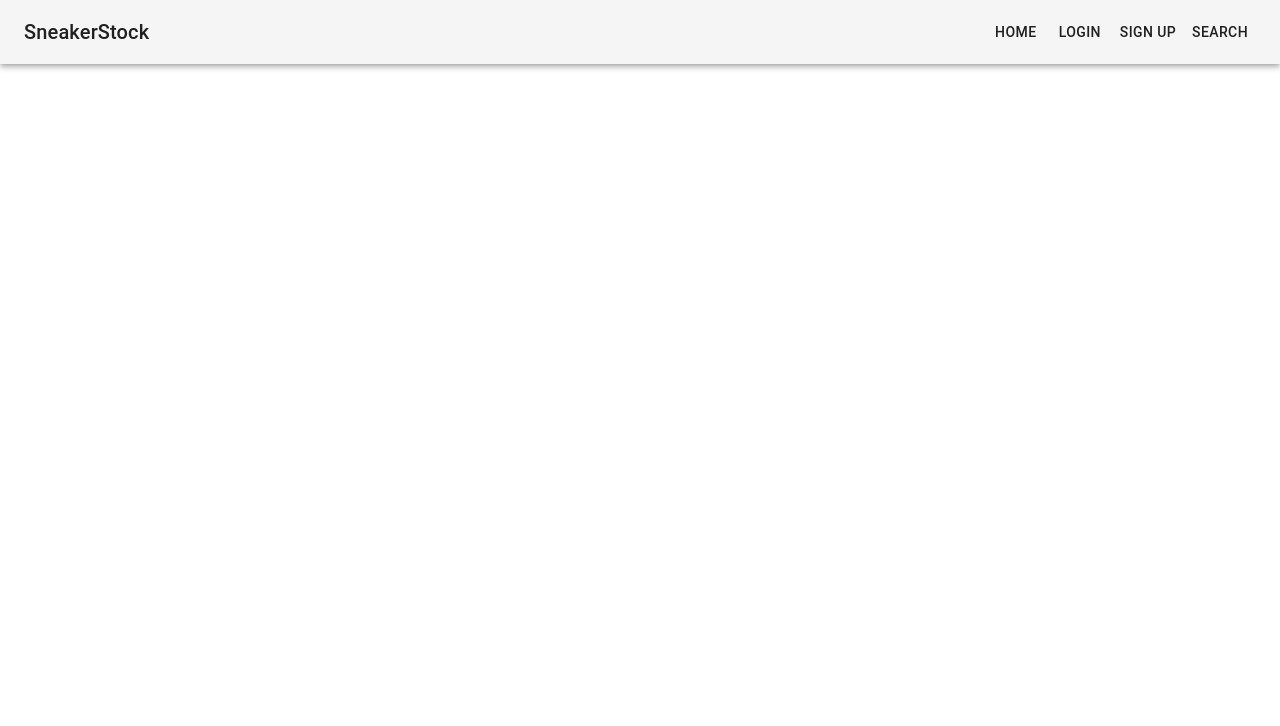
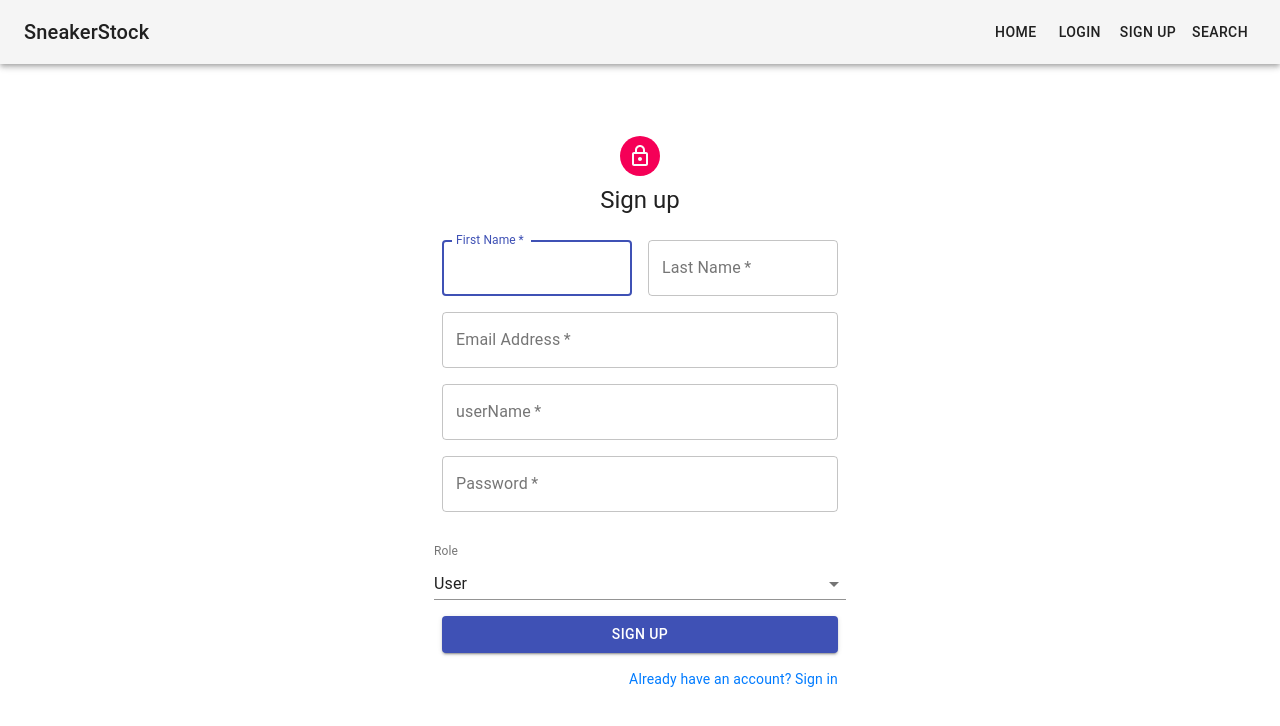
Before and after one commit to xkong93/wbdv-su19-Sneakers-project-react-client, a React (Create React App) app: page /register in a window 1280 px wide. Shown: the top 726 px of the page. Built offline with nearby package versions, Linux system fonts and the light colour scheme.

Commit message:
register redirect fail
minor fix on reviewauthor and path

```diff
--- a/src/component/HomeComponents/NavigationComponent.js
+++ b/src/component/HomeComponents/NavigationComponent.js
@@ -1,13 +1,10 @@
 import React from 'react';
-import clsx from 'clsx';
 import { fade, makeStyles } from '@material-ui/core/styles';
 import AppBar from '@material-ui/core/AppBar';
 import Toolbar from '@material-ui/core/Toolbar';
 import Typography from '@material-ui/core/Typography';
 import Button from '@material-ui/core/Button';
 import {Link} from "react-router-dom";
-import SearchIcon from '@material-ui/icons/Search';
-import InputBase from '@material-ui/core/InputBase';
 import Cookies from 'js-cookie'
 
 
@@ -85,7 +82,7 @@ export default function NavigationComponent() {
 
                     <Link to='/'><Button  className={classes.button}>Home</Button></Link>
                 {Cookies.get("JSESSIONID") ==null && <Link to='/login'><Button>Login</Button></Link>}
-                {Cookies.get("JSESSIONID") ==null &&<Link to='/signup'><Button>Sign Up</Button></Link>}
+                {Cookies.get("JSESSIONID") ==null &&<Link to='/register'><Button>Sign Up</Button></Link>}
                 {Cookies.get("JSESSIONID") !=null && <Link to="/home"><Button  onClick={()=>logout()} >Sign Out</Button></Link>}
                     <Link to='/search/keywords'><Button>Search</Button></Link>
                 {loginJson != null && <Link to={`/user/${loginJson.uid}/profile`}><Button >My Account</Button></Link>}
--- a/src/component/LoginSignUpComponents/SignUpComponent.js
+++ b/src/component/LoginSignUpComponents/SignUpComponent.js
@@ -3,7 +3,7 @@ import Avatar from '@material-ui/core/Avatar';
 import Button from '@material-ui/core/Button';
 import CssBaseline from '@material-ui/core/CssBaseline';
 import TextField from '@material-ui/core/TextField';
-import Link from '@material-ui/core/Link';
+import {Link} from "react-router-dom";
 import Grid from '@material-ui/core/Grid';
 import Box from '@material-ui/core/Box';
 import LockOutlinedIcon from '@material-ui/icons/LockOutlined';
@@ -59,7 +59,7 @@ export default function SignUp() {
     })
 
     const createUser = (User) =>{
-        userService.createUser(User).then(res => {if(res.status==304){setValues({...User, success: true})}
+        userService.createUser(User).then(res => {if(res.status==304 || res.status==200){setValues({...User, success: true})}
         else{alert("signpUp fail")}})
 
 
@@ -67,7 +67,7 @@ export default function SignUp() {
     }
 
     const createEditor=(Editor, code)=>
-         editorService.createEditor(Editor, code).then(res => {if(res.status==304){setValues({...User, success: true})}
+         editorService.createEditor(Editor, code).then(res => {if(res.status==304 || res.status==200){setValues({...User, success: true})}
          else{alert("signpUp fail")}})
 
 
@@ -185,7 +185,7 @@ export default function SignUp() {
                             />
                         </Grid>}
                     </Grid>
-                    {User.role=="User" && <Link href={User.success ? '/login': ''} ><Button
+                    {User.role=="User" && <Link {...User.success? {to: '/login'}: {} }><Button
                         fullWidth
                         variant="contained"
                         color="primary"
@@ -194,7 +194,7 @@ export default function SignUp() {
                     >
                         Sign Up
                     </Button></Link>}
-                    {User.role=="Editor" && <Link href={User.success ? '/login': ''} ><Button
+                    {User.role=="Editor" && <Link to={User.success ? '/login': ''} ><Button
                         fullWidth
                         variant="contained"
                         color="primary"
--- a/src/component/ReviewComponents/ReviewComponent.js
+++ b/src/component/ReviewComponents/ReviewComponent.js
@@ -26,7 +26,7 @@ const ReviewComponent = ({review}) => {
             {review != undefined && <p>{review.description} </p>}
         </Typography>
         <Typography variant="h6" component="h1">
-            <Link href={`/user/${review.uid}`}>Author-{review.username}</Link>
+            <Link href={`/user/${review.uid}`}>{review.username?`Author-${review.username}`: ` `}</Link>
         </Typography>
         </Paper>
         </div>
--- a/src/container/Main.js
+++ b/src/container/Main.js
@@ -22,7 +22,7 @@ class Main extends Component {
                         <Route exact path="/" component={HomeContainer}/>
                         <Route path="/home" component={HomeContainer}/>
                         <Route path="/login" component={LoginSignUpContainer}/>
-                        <Route path="/signup" component={SignUpComponent}/>
+                        <Route path="/register" component={SignUpComponent}/>
                         <Route path="/search/:keywords" component={SearchStockContainer}/>
                         <Route path="/detail/:urlKey" component={StockDetailContainer}/>
                         <Route path="/add/:urlKey/:pid/:uid" component={AddingRContainer}/>
```
